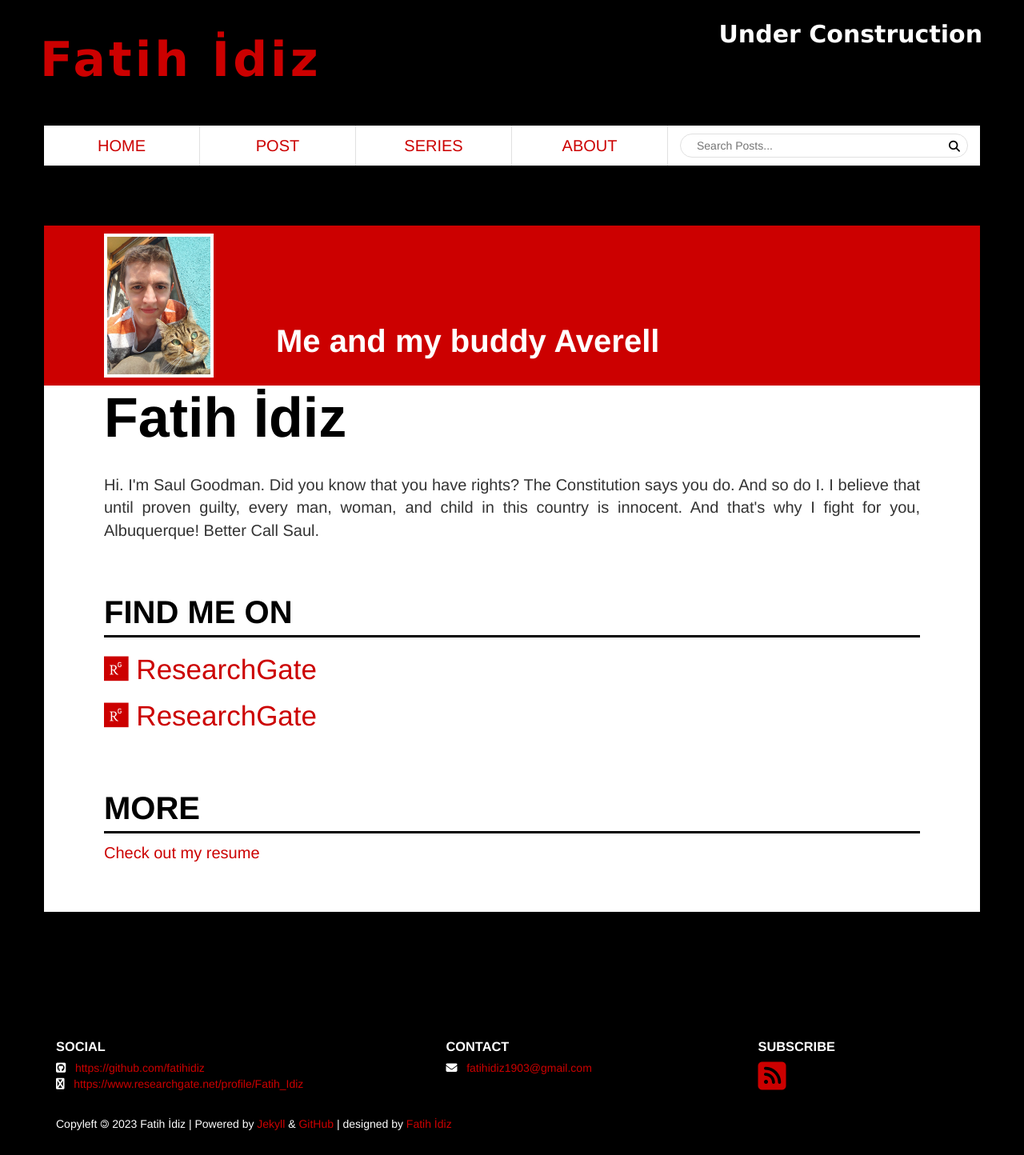
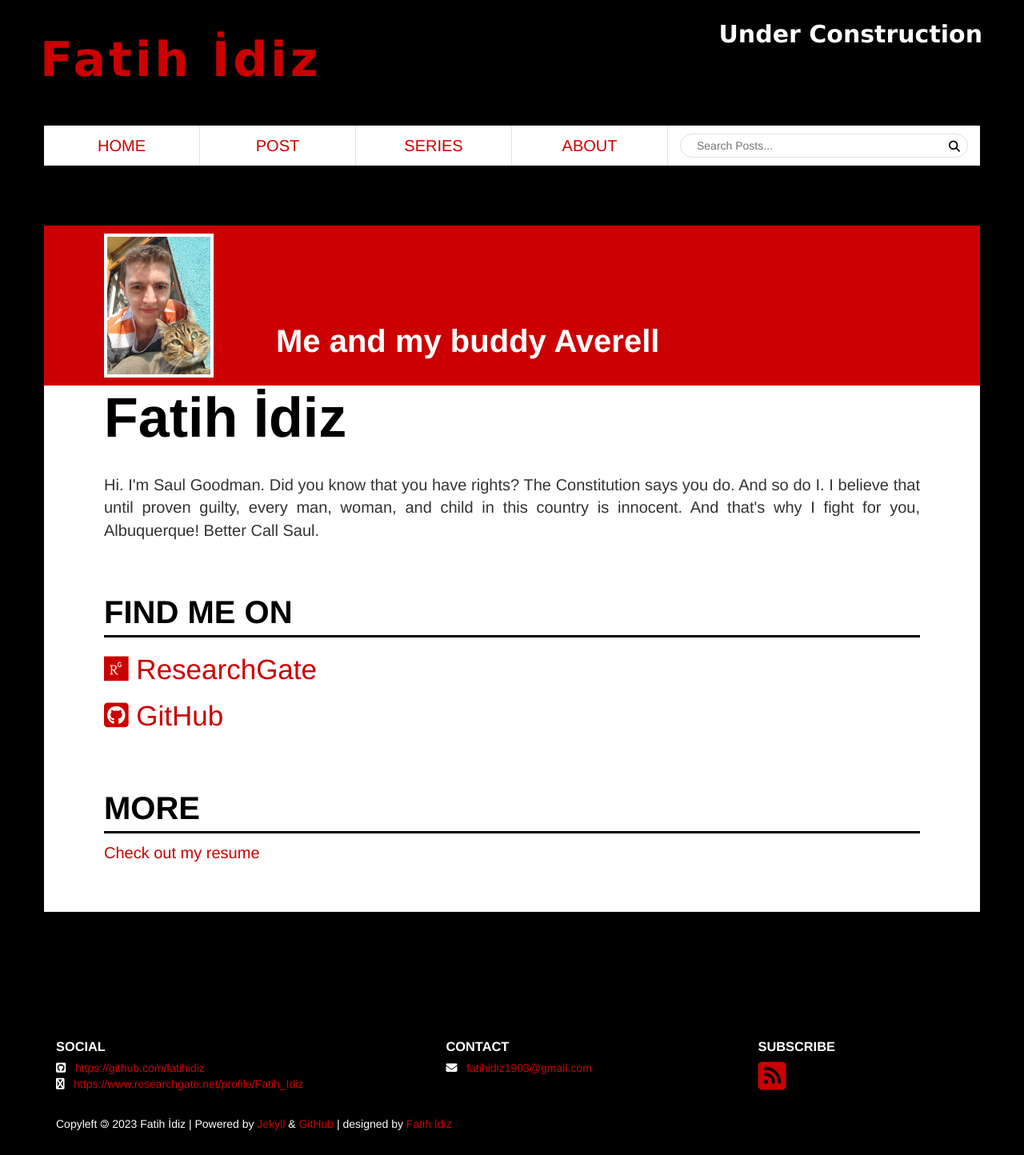
Before and after one commit to fatihidiz/fatihidiz-unifreak.github.io, a Jekyll site: the page built from about/index.html, in a window 1280 px wide. Shown: the whole page at 80% size. Built offline with Jekyll 4.4.1, drawn with Linux system fonts in a browser that asks for light colours; nearby versions of some CDN libraries.

Commit message:
Update index.html

```diff
--- a/about/index.html
+++ b/about/index.html
@@ -44,7 +44,7 @@ layout: default
           <li><p style="font-size:35px; line-height:1px;"> <a href="https://www.researchgate.net/profile/Fatih_Idiz"><i class="fa-brands fa-researchgate"></i> ResearchGate</a> </p></li>
           -->
           <li> <a style="font-size:35px; line-height:10px;" href="https://www.researchgate.net/profile/Fatih_Idiz"><i class="fa-brands fa-researchgate"></i> ResearchGate</a> </li><br>
-          <li> <a style="font-size:35px; line-height:10px;" href="https://www.researchgate.net/profile/Fatih_Idiz"><i class="fa-brands fa-researchgate"></i> ResearchGate</a> </li>
+          <li> <a style="font-size:35px; line-height:10px;" href="https://github.com/fatihidiz"><i class="fa-brands fa-square-github"></i> GitHub</a> </li>
         </ul>
     </section>
 
```
